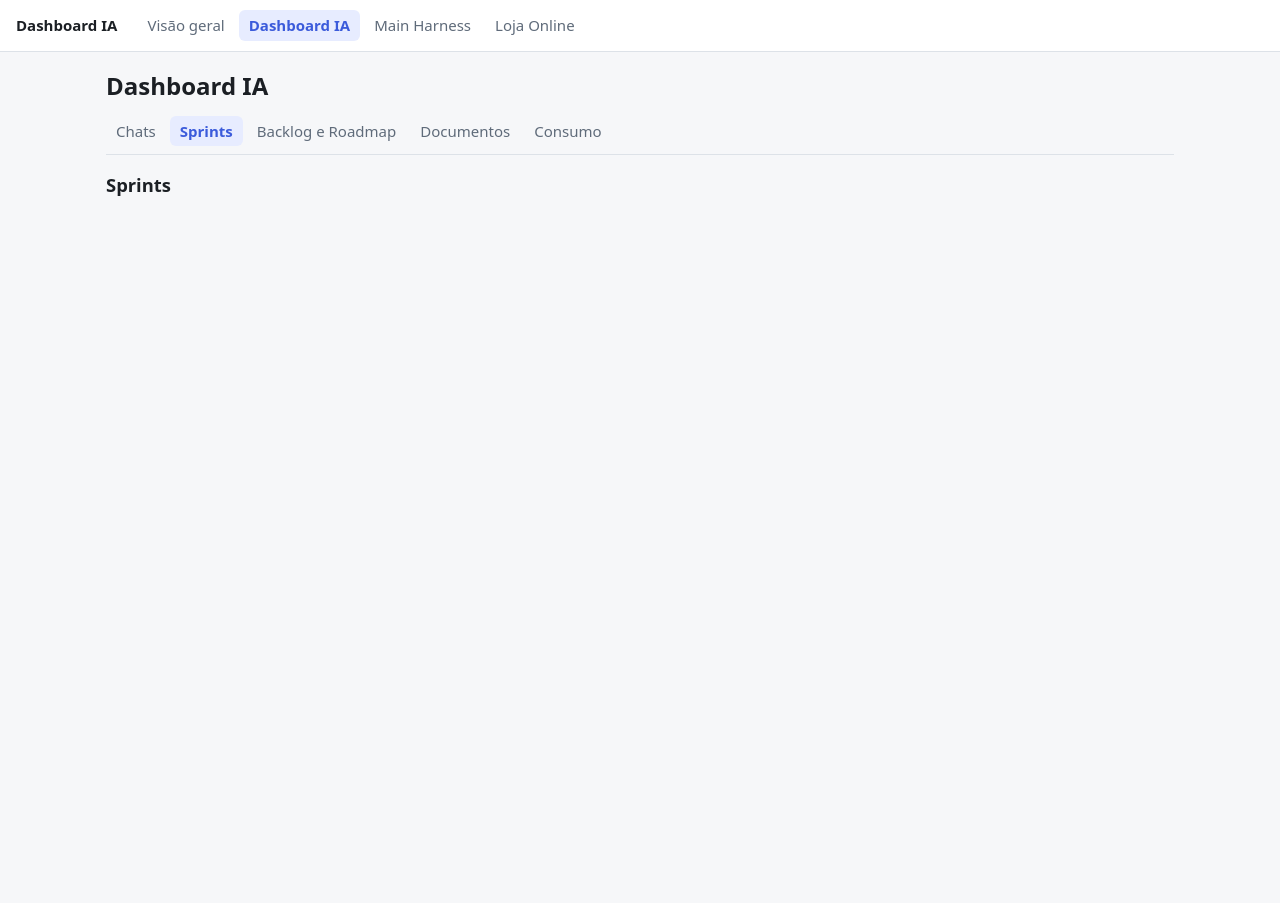
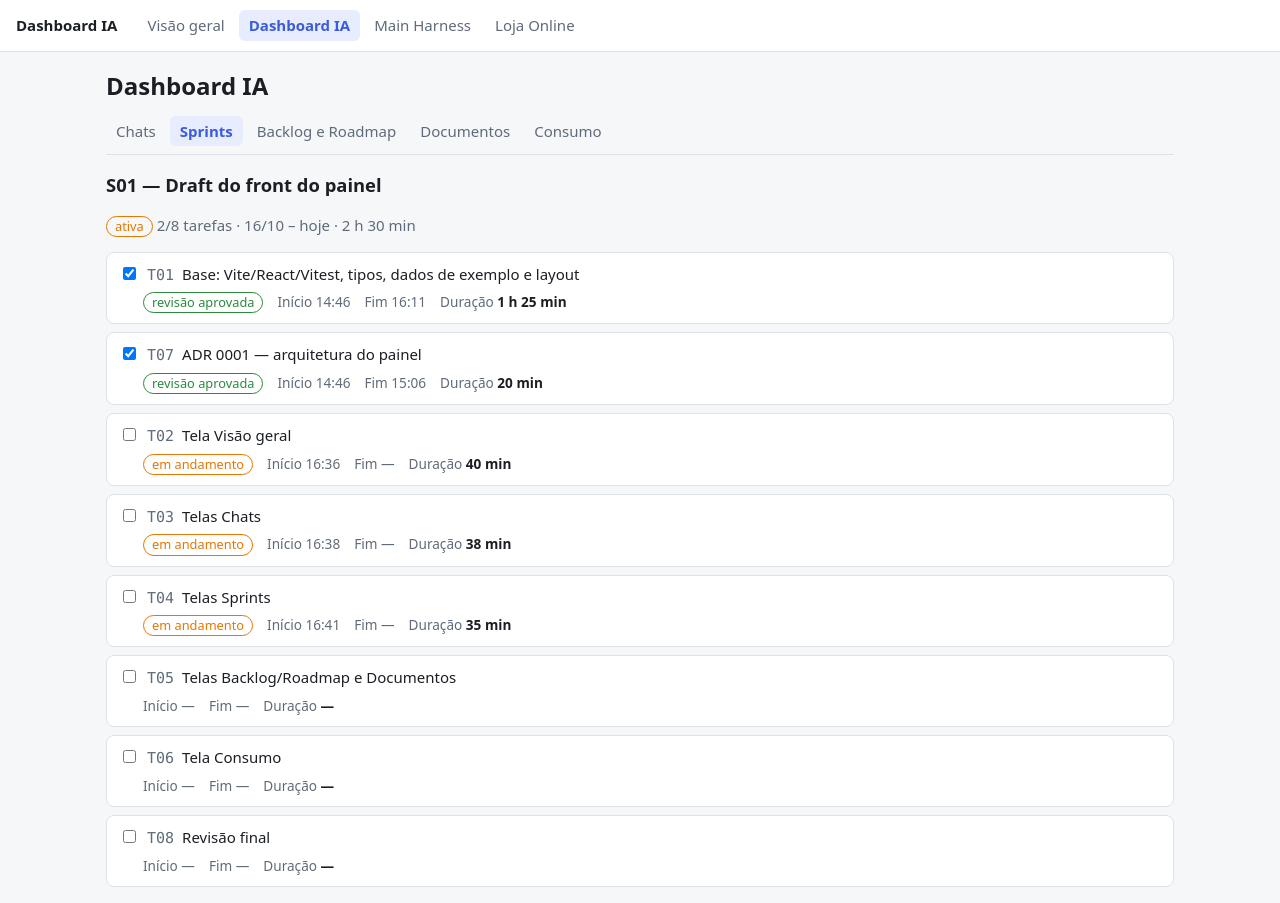
Before and after one commit to daniellimabr/dashboard-ia, a React (Vite) app: page /p/dashboard-ia/sprints/S01 in a window 1280 px wide. Before the commit the page ends 800 px from the top, so only its background shows below. Built offline with nearby package versions, Linux system fonts and the light colour scheme.

Commit message:
feat: sprints list and detail (T04)
Co-Authored-By: Claude Opus 5.5 <noreply@anthropic.com>

```diff
--- a/src/pages/Sprints.tsx
+++ b/src/pages/Sprints.tsx
@@ -1,3 +1,62 @@
+import { Link, useParams } from "react-router";
+import { data } from "../data/mock";
+import type { Sprint } from "../data/types";
+import { TaskList } from "../components/TaskList";
+import { durationMs, formatDate, formatDuration } from "../lib/time";
+import { useProject } from "../lib/useProject";
+
+const STATUS = {
+  planned: ["planejada", ""],
+  active: ["ativa", "badge-live"],
+  closed: ["fechada", "badge-ok"],
+} as const;
+
+function Meta({ sprint }: { sprint: Sprint }) {
+  const [label, cls] = STATUS[sprint.status];
+  const done = sprint.tasks.filter((t) => t.done).length;
+  const { startedAt, closedAt } = sprint;
+  return (
+    <p className="muted">
+      <span className={`badge ${cls}`}>{label}</span>{" "}
+      <span>{`${done}/${sprint.tasks.length} tarefas`}</span>
+      {" · "}
+      {startedAt
+        ? `${formatDate(startedAt)} – ${closedAt ? formatDate(closedAt) : "hoje"} · ${formatDuration(durationMs(startedAt, closedAt))}`
+        : "não iniciada"}
+    </p>
+  );
+}
+
 export function Sprints() {
-  return <h2>Sprints</h2>;
+  const project = useProject();
+  const { sprintId } = useParams();
+  const sprints = data.sprints.filter((s) => s.projectId === project.id);
+
+  if (sprintId) {
+    const sprint = sprints.find((s) => s.id === sprintId);
+    if (!sprint) return <p className="muted">Sprint {sprintId} não encontrada.</p>;
+    return (
+      <section>
+        <h2>
+          {sprint.id} — {sprint.title}
+        </h2>
+        <Meta sprint={sprint} />
+        <TaskList tasks={sprint.tasks} />
+      </section>
+    );
+  }
+
+  if (!sprints.length) return <p className="muted">Nenhuma sprint ainda.</p>;
+  return (
+    <div className="grid">
+      {sprints.map((s) => (
+        <article key={s.id} className="card">
+          <Link to={s.id}>
+            <strong>{s.id}</strong> <span>{s.title}</span>
+          </Link>
+          <Meta sprint={s} />
+        </article>
+      ))}
+    </div>
+  );
 }
```
Also changed, not shown: 1 other file (tests, documents, lock files or other folders).
